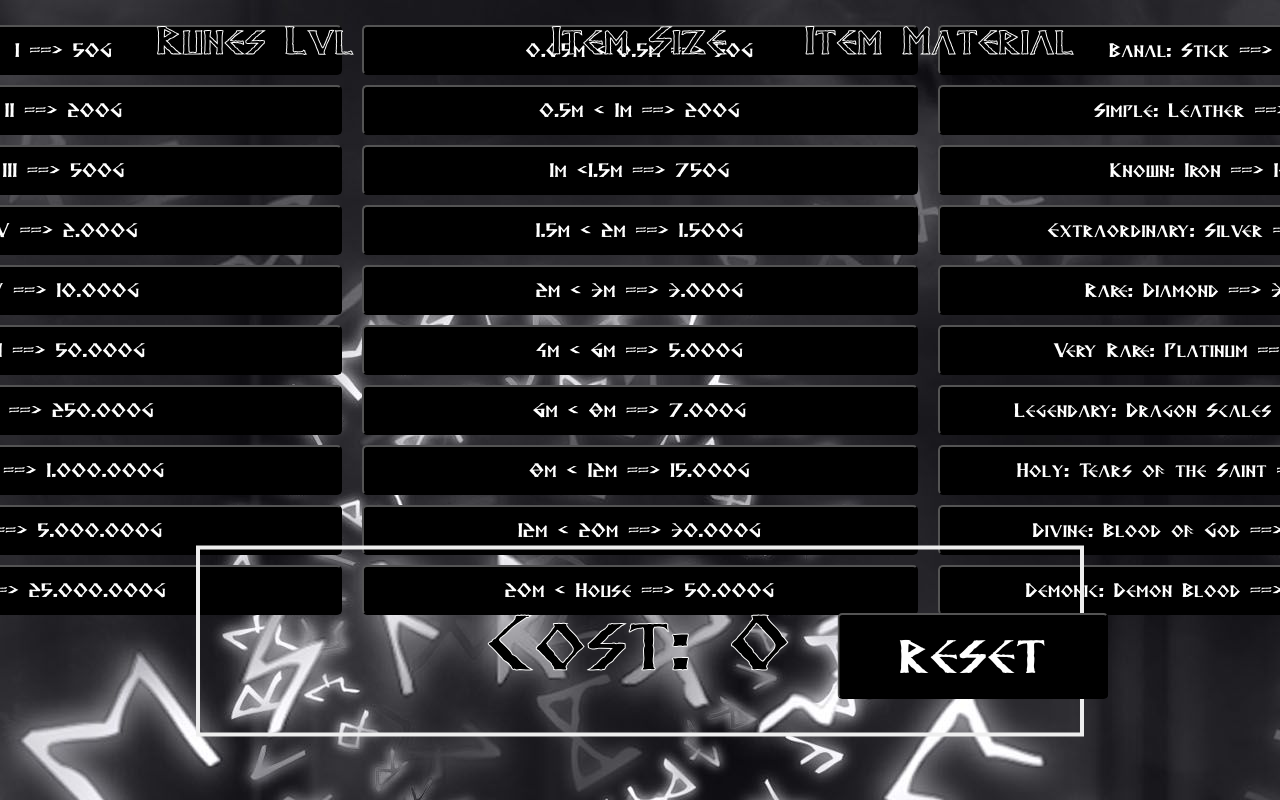
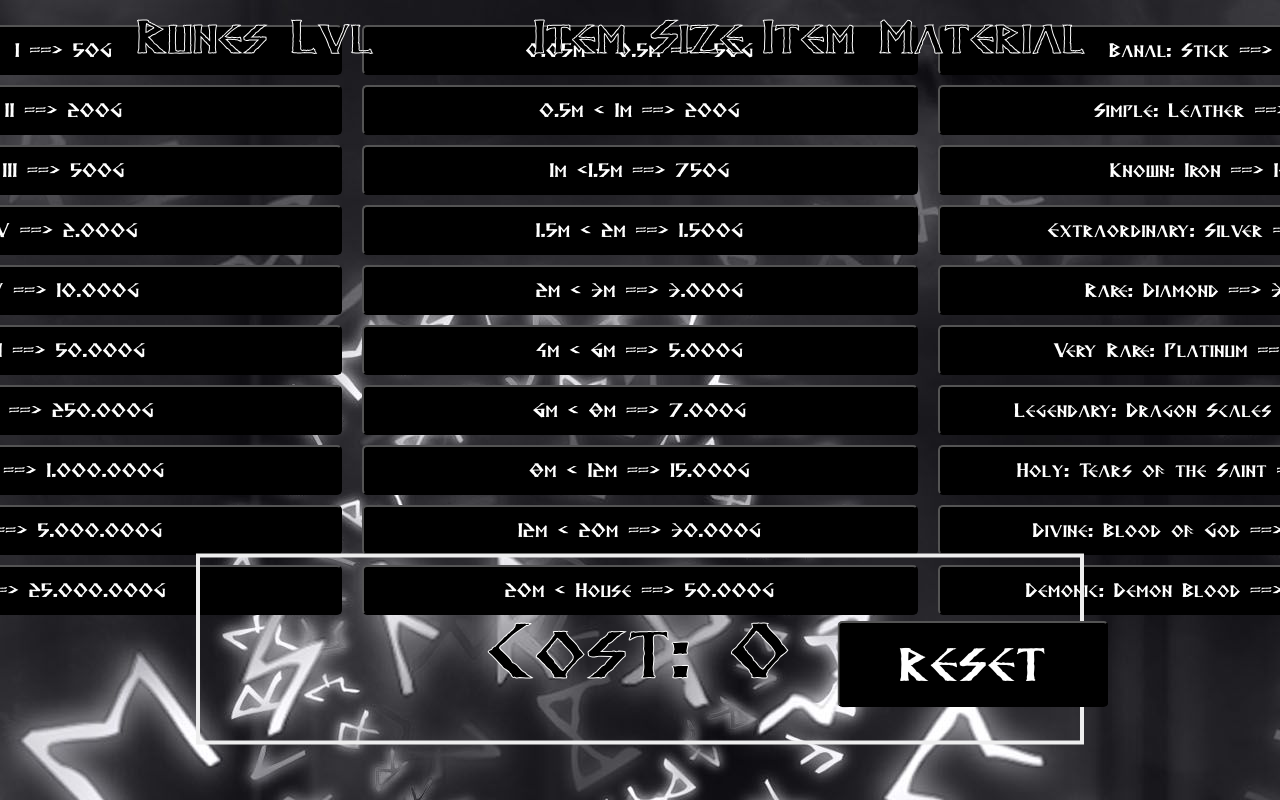
Before and after one commit to Setiver/CalcRunes, a React (Create React App) app in the folder calcRunes/: page / in a window 1280 px wide. Shown: the top 800 px of the page. Built offline with nearby package versions, Linux system fonts and the light colour scheme.

Commit message:
polishing css

```diff
--- a/calcRunes/src/App.css
+++ b/calcRunes/src/App.css
@@ -19,7 +19,7 @@ body {
 .text-abowe-buttons {
   position: inherit;
   text-align: center;
-  font-size: 40px;
+  font-size: 3rem;
   font-family: inherit;
   -webkit-text-stroke-width: 1px;
   -webkit-text-stroke-color: rgb(255, 255, 255);
@@ -27,22 +27,22 @@ body {
 
 .runes-lvl-position {
   position: absolute;
-  top: 5%;
+  top: 4.5%;
   left: 20%;
   transform: translate(-50%, -50%);
 }
 
 .item-size-position {
   position: absolute;
-  top: 5%;
+  top: 4.5%;
   left: 50%;
   transform: translate(-50%, -50%);
 }
 
 .item-material-position {
   position: absolute;
-  top: 5%;
-  right: 5.5%;
+  top: 4.5%;
+  right: 2.5%;
   transform: translate(-50%, -50%);
 }
 
@@ -89,7 +89,7 @@ body {
 .button-reset {
   position: absolute;
   font-size: 3rem;
-  bottom: 6%;
+  bottom: 5%;
   right: 2%;
   transform: translate(-50%, -50%);
 }
@@ -98,7 +98,7 @@ body {
 .equation {
   position: absolute;
   left: 50%;
-  bottom: -10%;
+  bottom: -11%;
   background: none;
   border: 4px solid #eee;
   font-family: inherit;
```
